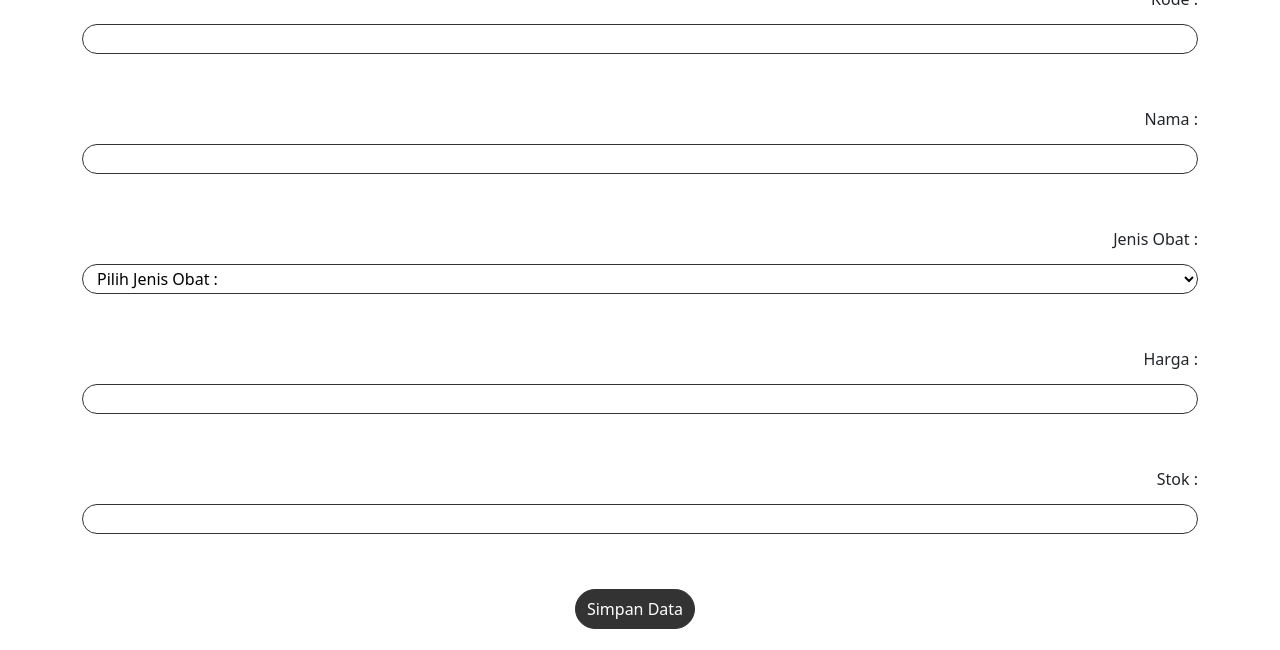
After one commit to RyanSatria14/TA-GAB2-PROLA, a CodeIgniter app: the page made by Client/application/views/en_obat.php in a window 1280 px wide. The commit adds this page. Shown: the part 150-800 px from the top of the page. Run offline with CodeIgniter, Linux system fonts and the light colour scheme.

Commit message:
master: Update Client form tambah

```diff
--- /dev/null
+++ b/Client/application/views/en_obat.php
@@ -0,0 +1,264 @@
+<!DOCTYPE html>
+<html lang="en">
+<head>
+    <meta charset="UTF-8">
+    <meta http-equiv="X-UA-Compatible" content="IE=edge">
+    <meta name="viewport" content="width=device-width, initial-scale=1.0">
+    <title>Form Tambah Data</title>
+    <!--impoert fontawesome-->
+    <link rel="stylesheet" href="https://cdnjs.cloudflare.com/ajax/libs/font-awesome/6.2.0/css/all.min.css" integrity="sha512-xh6O/CkQoPOWDdYTDqeRdPCVd1SpvCA9XXcUnZS2FmJNp1coAFzvtCN9BmamE+4aHK8yyUHUSCcJHgXloTyT2A==" crossorigin="anonymous" referrerpolicy="no-referrer" />
+    <link href="https://cdn.jsdelivr.net/npm/bootstrap@5.0.0-beta2/dist/css/bootstrap.min.css" rel="stylesheet" integrity="sha384-BmbxuPwQa2lc/FVzBcNJ7UAyJxM6wuqIj61tLrc4wSX0szH/Ev+nYRRuWlolflfl" crossorigin="anonymous">
+
+    <!--impoert css-->
+    <link rel="stylesheet" href="<?php echo base_url("ext/style.css")?>"/>
+</head>
+<body>
+
+<!-- buat area menu -->
+<nav class="navbar bg-light">
+    <h4> Aplikasi Pengelolaan Data Obat</h4>
+    <img src="https://upload.wikimedia.org/wikipedia/commons/thumb/a/a0/UNIVERSITASTEKNOKRAT.png/200px-UNIVERSITASTEKNOKRAT.png" alt="logo" width="100">
+    <form class="container-fluid justify-content-start">
+        <button id="btn_lihat" class="btn btn-outline-primary me-2" type="button">Lihat Data</button>
+        <button id="btn_refresh" class="btn btn-sm btn-outline-secondary" type="button" onclick="return set_Refresh()">Refresh Data</button>
+        </form>
+    </nav>
+    <!--buat area data obat-->
+    <main class="container text-center">
+        <section class="item-label1">
+			<label id="lbl_kode" for="txt_kode" class="center">
+				Kode :
+			</label>
+		</section>
+        <section class="item-input1">
+			<input type="text" id="txt_kode" class="text-input" maxlength="20">
+		</section>
+        <section class="item-error1">
+			<p id="err_kode" class="error-info">Ini Error</p>
+		</section>
+
+        <section class="item-label2">
+		<label id="lbl_nama" for="txt_nama">
+				Nama :
+			</label>
+		</section>
+        <section class="item-input2">
+		<input type="text" id="txt_nama" class="text-input" maxlength="100">
+		</section>
+        <section class="item-error2">
+		<p id="err_nama" class="error-info"></p>
+		</section>
+
+		<section class="item-label3">
+		<label id="lbl_jenis" for="cbo_jenis">
+				Jenis Obat :
+			</label>
+		</section>
+        <section class="item-input3">
+			<select  id="cbo_jenis" class="select-input">
+				<option value="-">Pilih Jenis Obat : </option>
+				<option value="Vitamin">Vitamin</option>
+				<option value="Obat">Obat</option>
+
+			</select>
+		</section>
+        <section class="item-error3">
+		<p id="err_jenis" class="error-info"></p>
+		</section>
+
+        <section class="item-label4">
+		<label id="lbl_harga" for="txt_harga">
+				Harga :
+			</label>
+		</section>
+        <section class="item-input4">
+		<input type="text" id="txt_harga" class="text-input" maxlength="15" onkeypress="return setNumber(event)">
+
+		</section>
+        <section class="item-error4">
+		<p id="err_harga" class="error-info"></p>
+		</section>
+
+		<section class="item-label5">
+		<label id="lbl_stok" for="txt_stok">
+				Stok :
+			</label>
+		</section>
+        <section class="item-input5">
+		<input type="text" id="txt_stok" class="text-input" maxlength="15" onkeypress="return setNumber(event)">
+
+		</section>
+        <section class="item-error5">
+		<p id="err_stok" class="error-info"></p>
+		</section>
+
+    </main>
+
+	<nav class="area-menu" style="margin-top:10px;">
+        <button id="btn_simpan" class="btn-primary">Simpan Data</button>
+
+
+    </nav>
+
+	<!--import script.js-->
+<script src ="<?php echo base_url("ext/script.js"); ?>"> </script>
+
+<script>
+    //inisialisasi object
+    let btn_lihat = document.getElementById("btn_lihat");
+	let btn_simpan = document.getElementById("btn_simpan");
+
+    //even btn lihat
+    btn_lihat.addEventListener('click', function(){
+        location.href='<?php echo base_url (); ?>'
+    });
+
+    //fungsi refresh
+            function set_Refresh()
+            {
+                location.href='<?php echo site_url("Obat/TambahObat") ?>'
+            }
+
+	//buat event btn_simpan
+	btn_simpan.addEventListener('click', function(){
+		//inisialisasi object
+		let lbl_kode = document.getElementById("lbl_kode");
+		let txt_kode = document.getElementById("txt_kode");
+		let err_kode = document.getElementById("err_kode");
+
+		let lbl_nama = document.getElementById("lbl_nama");
+		let txt_nama = document.getElementById("txt_nama");
+		let err_nama = document.getElementById("err_nama");
+
+		let lbl_jenis = document.getElementById("lbl_jenis");
+		let cbo_jenis = document.getElementById("cbo_jenis");
+		let err_jenis = document.getElementById("err_jenis");
+
+		let lbl_harga = document.getElementById("lbl_harga");
+		let txt_harga = document.getElementById("txt_harga");
+		let err_harga = document.getElementById("err_harga");
+
+		let lbl_stok = document.getElementById("lbl_stok");
+		let txt_stok = document.getElementById("txt_stok");
+		let err_stok = document.getElementById("err_stok");
+
+		//jika kode tidak diisi
+		if(txt_kode.value === "")
+		{
+			err_kode.style.display = "unset";
+			err_kode.innerHTML = "Kode Harus Di isi !";
+			lbl_kode.style.color = "#FF0000";
+			txt_kode.style.borderColor = "#FF0000";
+		}
+
+		//kode diisi
+		else
+		{
+			err_kode.style.display = "none";
+			err_kode.innerHTML = "";
+			lbl_kode.style.color = "#000000";
+			txt_kode.style.borderColor = "unset";
+		}
+
+		//ternary operator
+		const nama = (txt_nama.value === "") ?
+		[
+			err_nama.style.display = "unset",
+			err_nama.innerHTML = "Nama Harus Di isi !",
+			lbl_nama.style.color = "#FF0000",
+			txt_nama.style.borderColor = "#FF0000",
+		]
+		:
+		[
+			err_nama.style.display = "none",
+			err_nama.innerHTML = "",
+			lbl_nama.style.color = "#000000",
+			txt_nama.style.borderColor = "unset",
+		]
+
+		const jenis = (cbo_jenis.value === "") ?
+		[
+			err_jenis.style.display = "unset",
+			err_jenis.innerHTML = "Jenis Harus Di isi !",
+			lbl_jenis.style.color = "#FF0000",
+			cbo_jenis.style.borderColor = "#FF0000",
+		]
+		:
+		[
+			err_jenis.style.display = "none",
+			err_jenis.innerHTML = "",
+			lbl_jenis.style.color = "#000000",
+			cbo_jenis.style.borderColor = "unset",
+		]
+
+
+		//harga
+
+		const harga = (txt_harga.value === "") ?
+		[
+			err_harga.style.display = "unset",
+			err_harga.innerHTML = "Harga Harus Di isi !",
+			lbl_harga.style.color = "#FF0000",
+			txt_harga.style.borderColor = "#FF0000",
+		]
+		:
+		[
+			err_harga.style.display = "none",
+			err_harga.innerHTML = "",
+			lbl_harga.style.color = "#000000",
+			txt_harga.style.borderColor = "unset",
+		]
+
+		//stok
+
+		const stok = (txt_stok.value === "") ?
+		[
+			err_stok.style.display = "unset",
+			err_stok.innerHTML = "Stok Harus Di isi !",
+			lbl_stok.style.color = "#FF0000",
+			txt_stok.style.borderColor = "#FF0000",
+		]
+		:
+		[
+			err_stok.style.display = "none",
+			err_stok.innerHTML = "",
+			lbl_stok.style.color = "#000000",
+			txt_stok.style.borderColor = "unset",
+		]
+
+
+		//jika komponen terisi
+		if(err_kode.innerHTML === "" && nama[1] === "" && jenis[1] === "" && harga[1] === "" && stok[1] === "")
+		{
+			// panggil method setSave
+			setSave(txt_kode.value, txt_nama.value, cbo_jenis.value, txt_harga.value, txt_stok.value);
+		}
+
+	});
+
+	const setSave = (kode, nama, jenis, harga, stok) => {
+		//buat variabel
+		let form = new FormData();
+
+		//isi/tambah nilai form
+		form.append("kodenya", kode);
+		form.append("namanya", nama);
+		form.append("jenisnya", jenis);
+		form.append("harganya", harga);
+		form.append("stoknya", stok);
+
+		//proses kirim data ke controller
+		fetch('<?php echo site_url("Obat/setSave"); ?>',{
+			method: "POST",
+			body: form
+		})
+		.then((response)=> response.json())
+		.then((result)=> alert(result.statusnya))
+		.catch((error)=> alert("Data Gagal Dikirim!"))
+
+	}
+
+</script>
+
+</body>
+</html>
--- a/Client/ext/style.css
+++ b/Client/ext/style.css
@@ -104,14 +104,15 @@ th,td
 .item-label1,.item-input1,.item-error1,
 .item-label2,.item-input2,.item-error2,
 .item-label3,.item-input3,.item-error3,
-.item-label4,.item-input4,.item-error4
+.item-label4,.item-input4,.item-error4,
+.item-label5,.item-input5,.item-error5
 {
     display: grid;
     min-height: 40px;
     align-items: center;
 }
 
-.item-label1,.item-label2,.item-label3,.item-label4
+.item-label1,.item-label2,.item-label3,.item-label4, .item-label5
 {
     justify-content: end;
 }
@@ -181,6 +182,21 @@ th,td
     grid-area: error4;
 }
 
+.item-label5
+{
+    grid-area: label5;
+}
+
+.item-input5
+{
+    grid-area: input5;
+}
+
+.item-error5
+{
+    grid-area: error5;
+}
+
 
 
 .area-grid
@@ -191,7 +207,8 @@ th,td
     'label1 input1 input1 error1'
     'label2 input2 input2 error2'
     'label3 input3 input3 error3'
-    'label4 input4 input4 error4';
+    'label4 input4 input4 error4'
+    'label5 input5 input5 error5';
     grid-gap: 10px;
 }
 
@@ -222,3 +239,6 @@ th,td
     color: #FF0000;
     display: none;
 }
+
+.left {text-align: left;}
+.center {text-align: center;}
```
Also changed, not shown: Client/application/controllers/Obat.php (+38 -1 lines), Client/application/views/vw_obat.php (+54 -12 lines), Client/db_obat.sql (+3 -4 lines), Server/db_obat.sql (+3 -4 lines).
